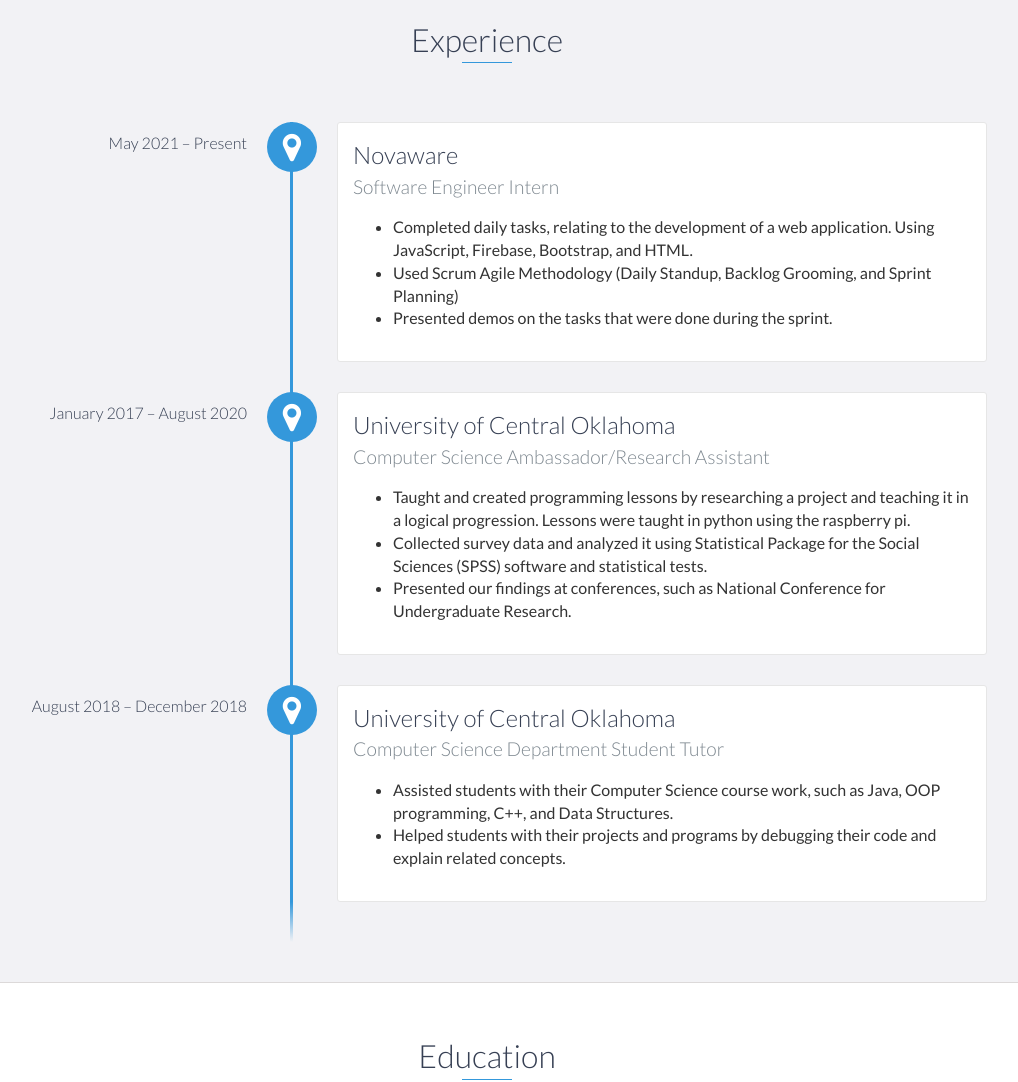
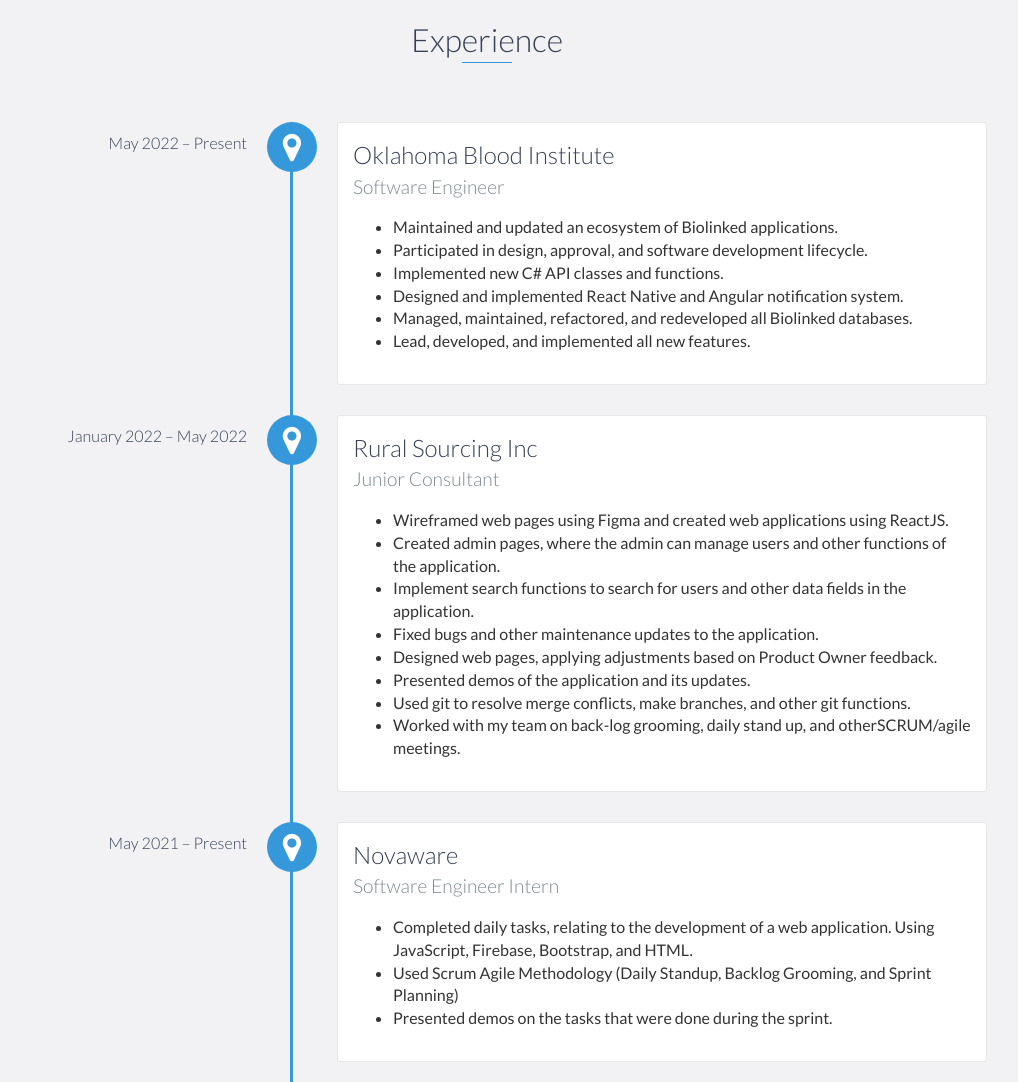
Before and after one commit to ray4spd/ray4spd.github.io, a website: page index.html in a window 1280 px wide. Shown: the part 1060-2142 px from the top of the page, without its empty margins (153-1171 px from the left). Drawn offline with nearby package versions, Linux system fonts and the light colour scheme.

Commit message:
Updated work experience and resume

```diff
--- a/index.html
+++ b/index.html
@@ -88,6 +88,35 @@
     <div id="experience" class="background-alt">
         <h2 class="heading">Experience</h2>
         <div id="experience-timeline">
+            <div data-date="May 2022 – Present">
+                <h3>Oklahoma Blood Institute</h3>
+                <h4>Software Engineer</h4>
+                <ul>
+                    <li>Maintained and updated an ecosystem of Biolinked applications.</li>
+                    <li>Participated in design, approval, and software development lifecycle.</li>
+                    <li>Implemented new C# API classes and functions.</li>
+                    <li>Designed and implemented React Native and Angular notification system.</li>
+                    <li>Managed, maintained, refactored, and redeveloped all Biolinked databases.</li>
+                    <li>Lead, developed, and implemented all new features.</li>
+                </ul>
+            </div>
+
+            <div data-date="January 2022 – May 2022">
+                <h3>Rural Sourcing Inc</h3>
+                <h4>Junior Consultant</h4>
+                <ul>
+                    <li>Wireframed web pages using Figma and created web applications using ReactJS.</li>
+                    <li>Created admin pages, where the admin can manage users and other functions of
+                        the application.</li>
+                    <li>Implement search functions to search for users and other data fields in the application.</li>
+                    <li>Fixed bugs and other maintenance updates to the application.</li>
+                    <li>Designed web pages, applying adjustments based on Product Owner feedback.</li>
+                    <li>Presented demos of the application and its updates.</li>
+                    <li>Used git to resolve merge conflicts, make branches, and other git functions.</li>
+                    <li>Worked with my team on back-log grooming, daily stand up, and otherSCRUM/agile meetings.</li>
+                </ul>
+            </div>
+
             <div data-date="May 2021 – Present">
                 <h3>Novaware</h3>
                 <h4>Software Engineer Intern</h4>
```
Also changed, not shown: 2 other files.
